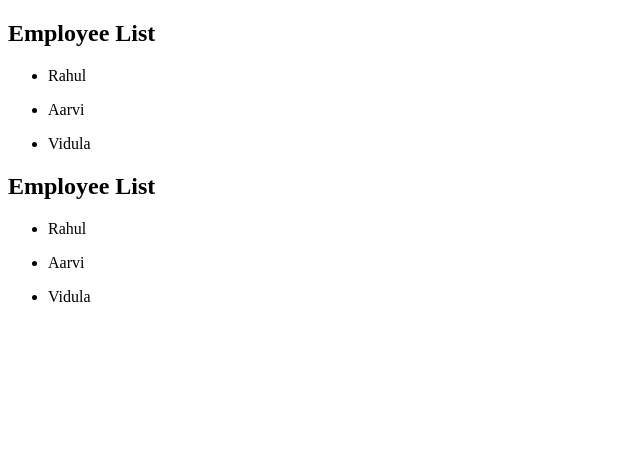
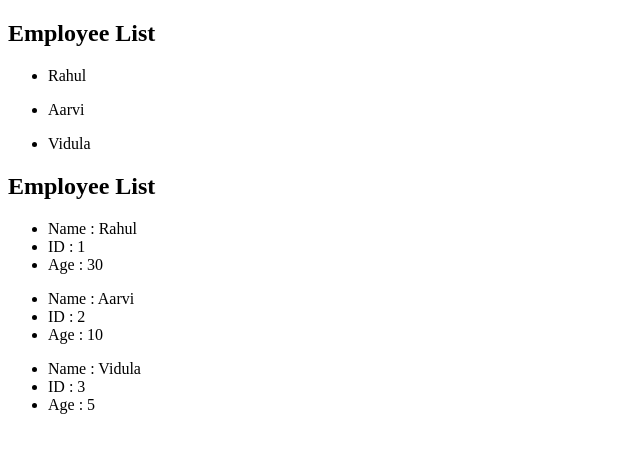
Before and after one commit to rahulrsavant/CodeEvalution_Angular_Basic, an Angular app: page / in a window 1280 px wide. Shown: the top 452 px of the page, without its empty margins (0-640 px from the left). Built offline with nearby package versions, Linux system fonts and the light colour scheme.

Commit message:
HTTP Error Handling

```diff
--- a/src/app/employee-detail/employee-detail.component.html
+++ b/src/app/employee-detail/employee-detail.component.html
@@ -1,6 +1,9 @@
 
   <h2> Employee List </h2>
+<H3>{{errorMsg}}</H3>
 
   <ul *ngFor="let employee of employees">
-        <li>{{employee.name}}</li>
+        <li>Name : {{employee.name}} </li>
+        <li>ID :  {{employee.id}} </li>
+        <li> Age : {{employee.age}}</li>
   </ul>
--- a/src/app/employee-detail/employee-detail.component.ts
+++ b/src/app/employee-detail/employee-detail.component.ts
@@ -9,7 +9,7 @@ import { EmployeeService } from '../employee.service';
 export class EmployeeDetailComponent implements OnInit {
 
   employees= [];
-
+  public errorMsg;
   // constructor(private _employeeService: EmployeeService) {
     constructor(private _es: EmployeeService) {
 
@@ -17,7 +17,9 @@ export class EmployeeDetailComponent implements OnInit {
 
   ngOnInit(): void {
     this._es.getEmployee()
-    .subscribe(data=>this.employees=data);
+    .subscribe(data=>this.employees=data,
+                error => this.errorMsg=error);
+
   }
 
 
--- a/src/app/employee-list/employee-list.component.ts
+++ b/src/app/employee-list/employee-list.component.ts
@@ -16,7 +16,7 @@ import { EmployeeService } from '../employee.service';
 })
 export class EmployeeListComponent implements OnInit {
   employees= [];
-
+public errorMsg;
   // constructor(private _employeeService: EmployeeService) {
     constructor(private _es: EmployeeService) {
 
@@ -24,7 +24,8 @@ export class EmployeeListComponent implements OnInit {
 
   ngOnInit(): void {
     this._es.getEmployee()
-    .subscribe(data=>this.employees=data);
+    .subscribe(data=>this.employees=data,
+                error => this.errorMsg=error);
 
   }
 
--- a/src/app/employee.service.ts
+++ b/src/app/employee.service.ts
@@ -1,7 +1,8 @@
-import { HttpClient } from '@angular/common/http';
+import { HttpClient, HttpErrorResponse } from '@angular/common/http';
 import { Injectable } from '@angular/core';
-import { Observable } from 'rxjs';
 import {IEmployee} from './employee'
+import { catchError } from 'rxjs/operators';
+import { Observable, throwError } from 'rxjs';
 
 @Injectable({
   providedIn: 'root'
@@ -13,6 +14,12 @@ export class EmployeeService {
   private _url: string ="/assets/employees.json"
 
   getEmployee(): Observable<IEmployee[]>{
-    return this.http.get<IEmployee[]>(this._url);
+    return this.http.get<IEmployee[]>(this._url).pipe(catchError(this.erroHandler));
+                    //.catch(this.errorHandler);
   }
+
+  erroHandler(error: HttpErrorResponse) {
+    return throwError(error.message || 'server Error');
+  }
+
 }
```
